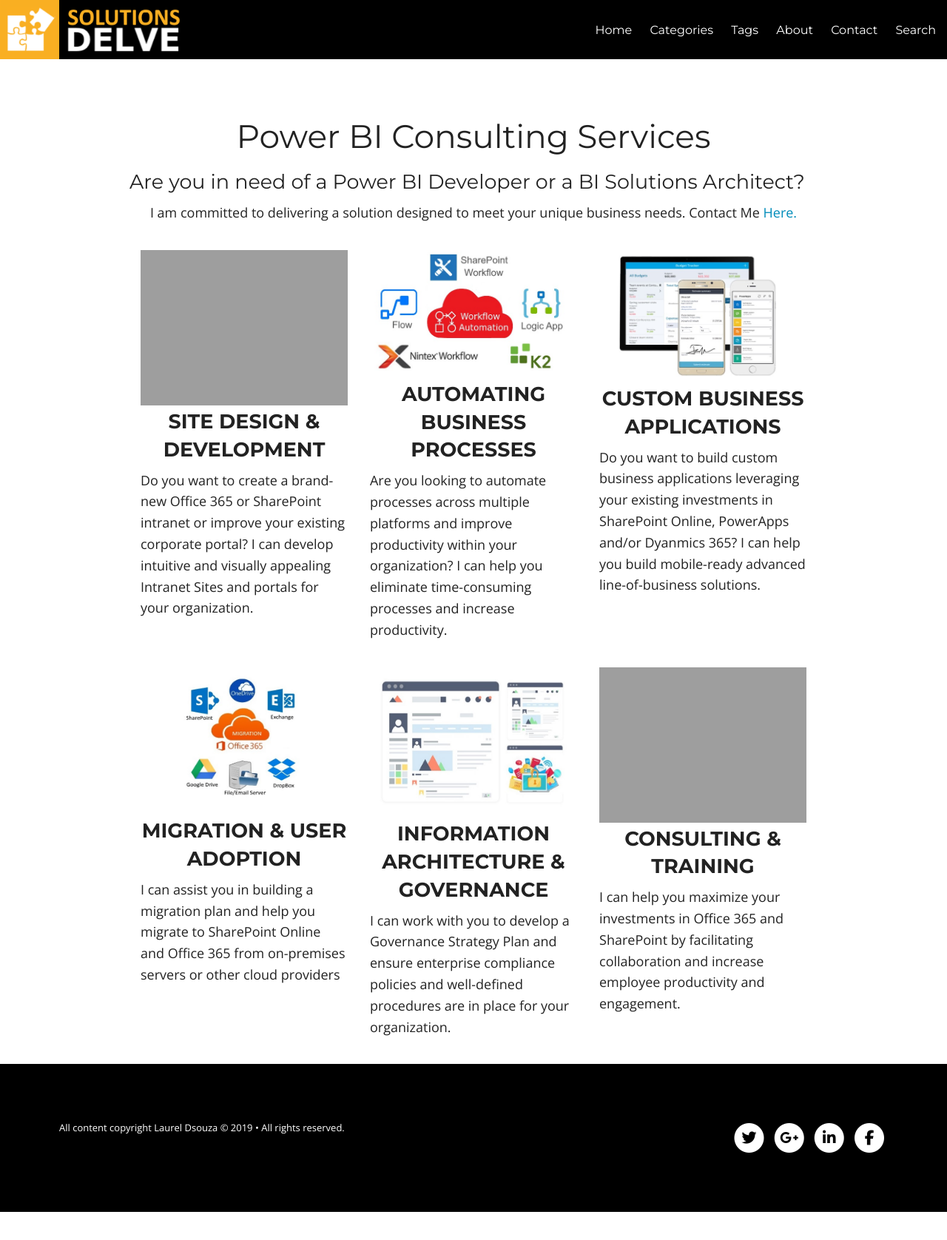
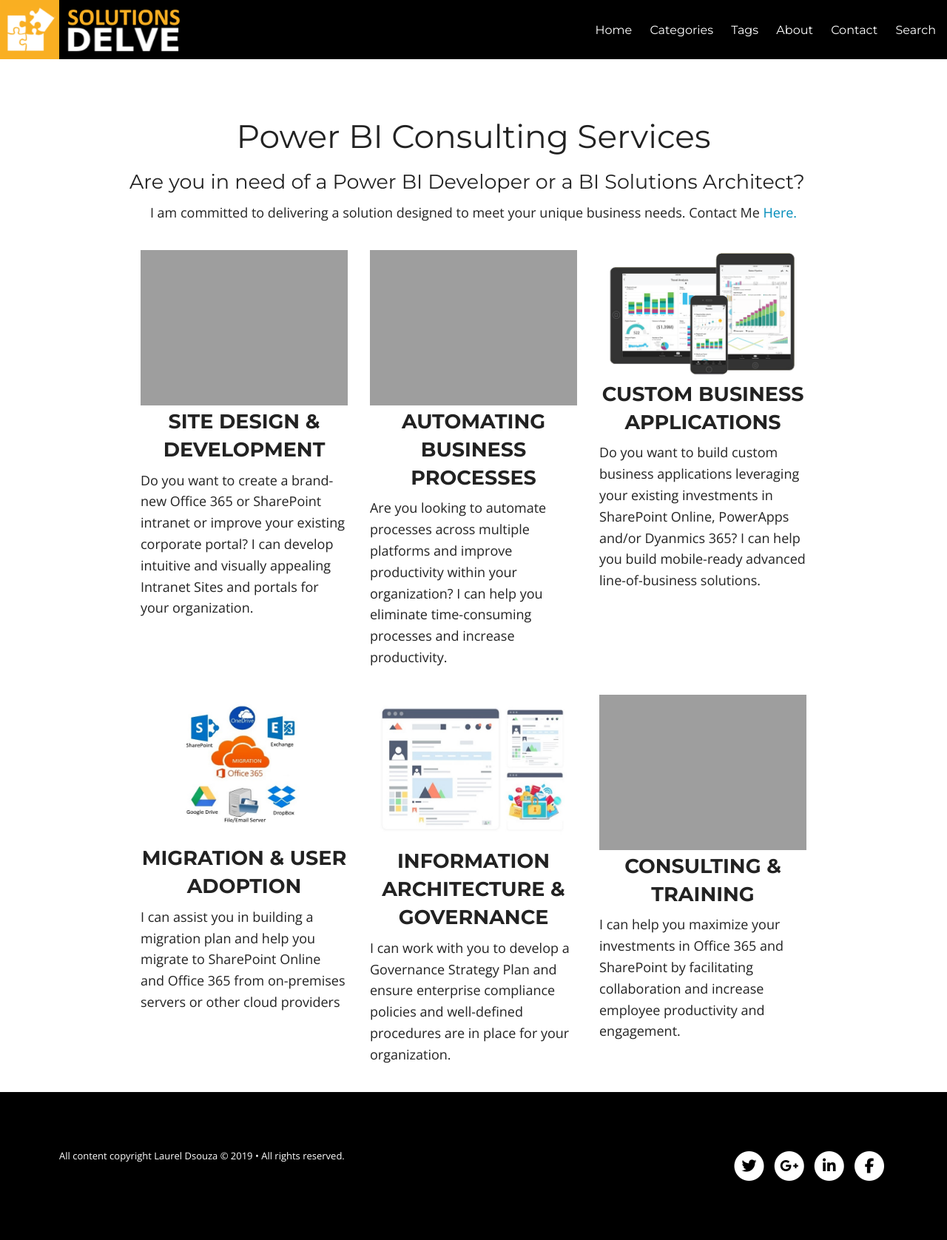
Before and after one commit to ldsouza/ldsouza.github.io, a Jekyll site: the page built from powerbi.md, in a window 1280 px wide. Shown: the whole page at 74% size. Built offline with Jekyll 4.4.1, drawn with Linux system fonts in a browser that asks for light colours; nearby versions of some CDN libraries; library files that are not in the unit come from our copies; before the commit the page ends 1638 px from its top, so only the background shows below that.

Commit message:
Update powerbi.html

```diff
--- a/_includes/powerbi.html
+++ b/_includes/powerbi.html
@@ -32,7 +32,7 @@
         </div>
 
           <div class="small-12 medium-4 large-4 columns">
-             <img src="{{ site.url }}/images/services/workflow.jpg" alt="IT DELVE">
+             <img src="{{ site.url }}/images/services/powerbi4.png" alt="IT DELVE">
           <h3 class="title">Automating Business Processes </h3>
           <p>Are you looking to automate processes across multiple platforms and improve productivity within your organization?
             I can help you eliminate time-consuming processes and increase productivity.</p>
@@ -40,7 +40,7 @@
 
 
         <div class="small-12 medium-4 large-4 columns">
-                   <img src="{{ site.url }}/images/services/2.jpg" alt="IT DELVE">
+                   <img src="{{ site.url }}/images/services/powerbi3.png" alt="IT DELVE">
           <h3 class="title">Custom Business Applications</h3>
           <p>Do you want to build custom business applications leveraging your existing investments in SharePoint Online,
             PowerApps and/or Dyanmics 365? I can help you build mobile-ready advanced line-of-business solutions.</p>
```
